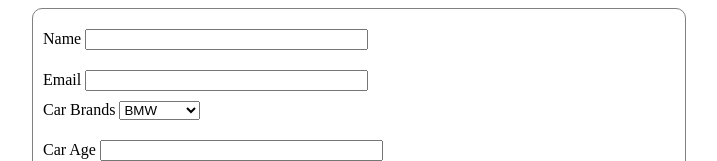
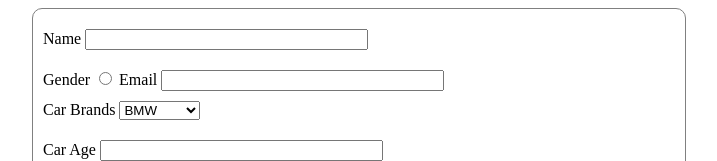
Before and after one commit to acciojob/car-insurance-form-Nishita0807, a website: page main.html in a window 1280 px wide. Shown: the top 161 px of the page, without its empty margins (281-998 px from the left). Drawn offline with Linux system fonts and the light colour scheme.

Commit message:
created a submission

```diff
--- a/main.html
+++ b/main.html
@@ -12,6 +12,8 @@
 	<label for="name">Name</label>
 	<input type="text" id="name" required/>
 	<br>
+		<label>Gender</label>
+		<input type="radio" name="gender" required/>
 	<label for="email">Email</label>
 	<input type="email" id="email" required/>
     <br>
```
